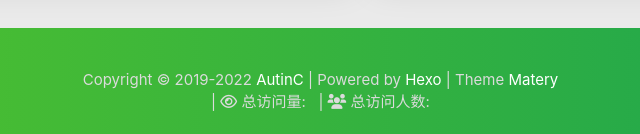
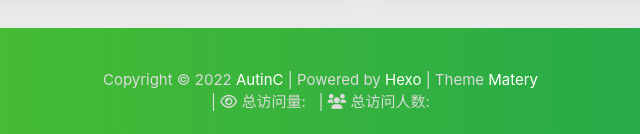
Before and after one commit to AutinC/AutinC.github.io, a plain HTML site: page 2022/12/07/hello-world/index.html in a window 1280 px wide. Shown: the part 2137-2271 px from the top of the page, 132-772 px from the left. Drawn offline with Linux system fonts and the light colour scheme; some packages are replaced by stand-ins of ours; no server answers; a script that the page names is missing.

Commit message:
Site updated: 2022-12-08 15:38:48

```diff
--- a/2022/12/07/hello-world/index.html
+++ b/2022/12/07/hello-world/index.html
@@ -802,7 +802,7 @@
         <div class="col s12 m8 l8 copy-right">
             Copyright&nbsp;&copy;
 
-                <span id="year">2019-2022</span>
+                <span id="year">2022</span>
 
             <a href="/about" target="_blank">AutinC</a>
             |&nbsp;Powered by&nbsp;<a href="https://hexo.io/" target="_blank">Hexo</a>
```
Also changed, not shown: archives/2022/12/index.html (+1 -1 lines), archives/2022/index.html (+1 -1 lines), archives/index.html (+1 -1 lines), index.html (+1 -1 lines).
